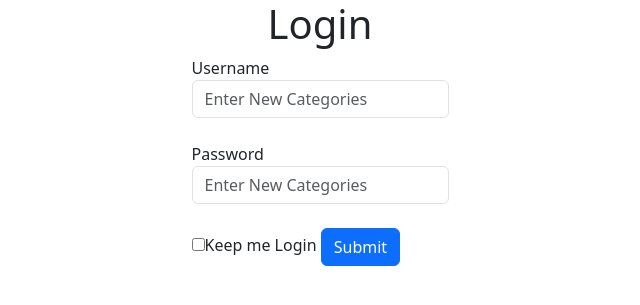
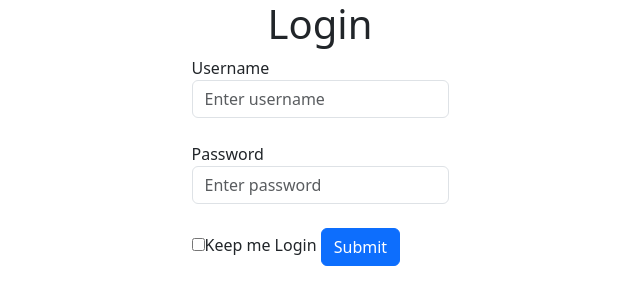
Before and after one commit to mohammedalhaj14/media-project-E-commerce-website, a PHP site: page /media/login.php in a window 1280 px wide. Shown: the top 305 px of the page, without its empty margins (320-960 px from the left). Run offline with PHP 8.4, Linux system fonts and the light colour scheme.

Commit message:
Update text for username and password

```diff
--- a/login.php
+++ b/login.php
@@ -20,11 +20,11 @@ if(isset($_SESSION["login"])){
         <form action="actions/login.php" method="POST">
             <div class="form-group">
                 <label for="exampleInputEmail1">Username</label><br>
-                <input name="username" type="text" class="form-control" id="exampleInputEmail1" aria-describedby="emailHelp" placeholder="Enter New Categories"><br>
+                <input name="username" type="text" class="form-control" id="exampleInputEmail1" aria-describedby="emailHelp" placeholder="Enter username"><br>
             </div>
             <div class="form-group">
                 <label for="exampleInputEmail1">Password</label><br>
-                <input name="password" type="text" class="form-control" id="exampleInputEmail1" aria-describedby="emailHelp" placeholder="Enter New Categories"><br>
+                <input name="password" type="text" class="form-control" id="exampleInputEmail1" aria-describedby="emailHelp" placeholder="Enter password"><br>
             </div>
             <input type="checkbox" name="keep-me" id=""><label for="">Keep me Login</label>
             <button type="submit" class="btn btn-primary">Submit</button>
```
